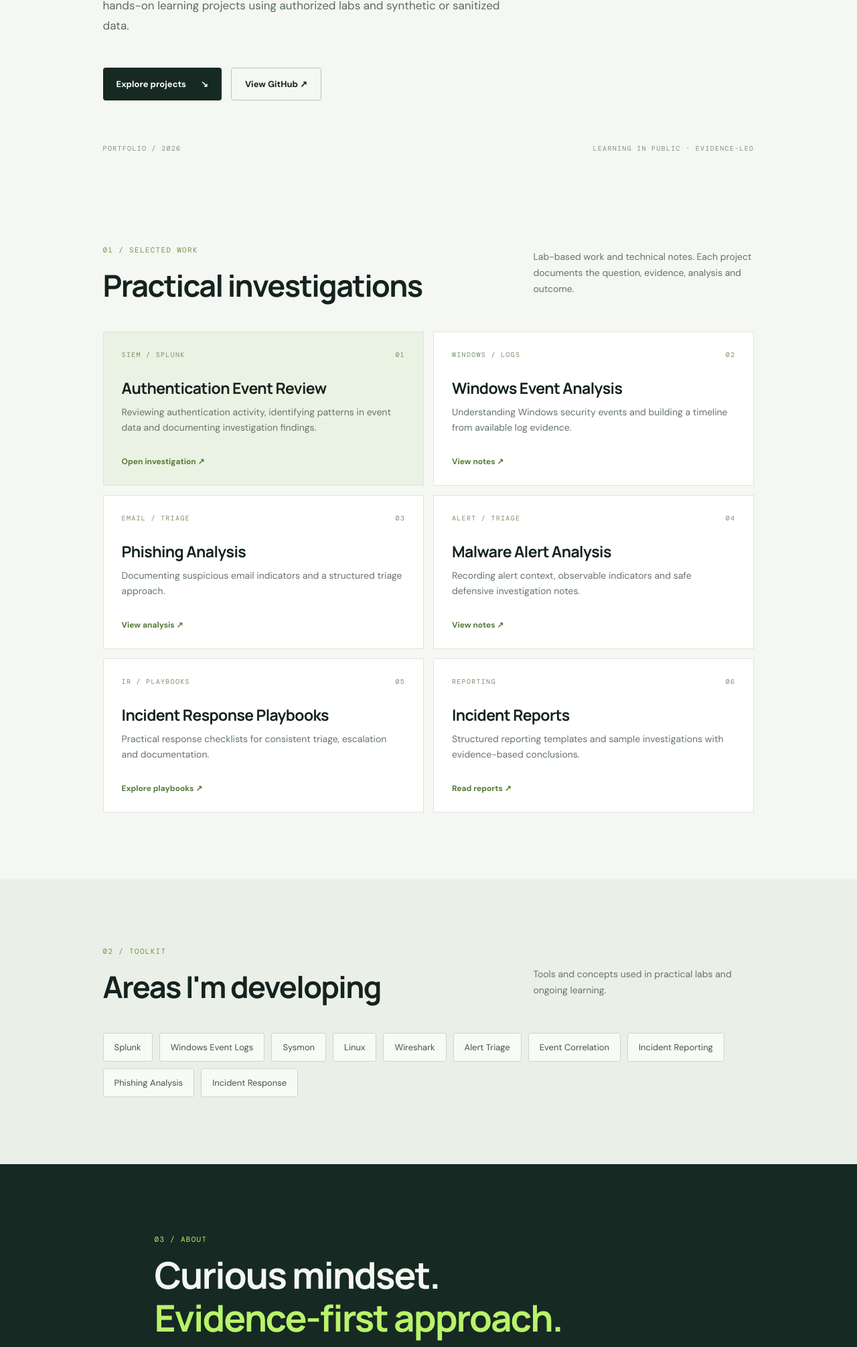
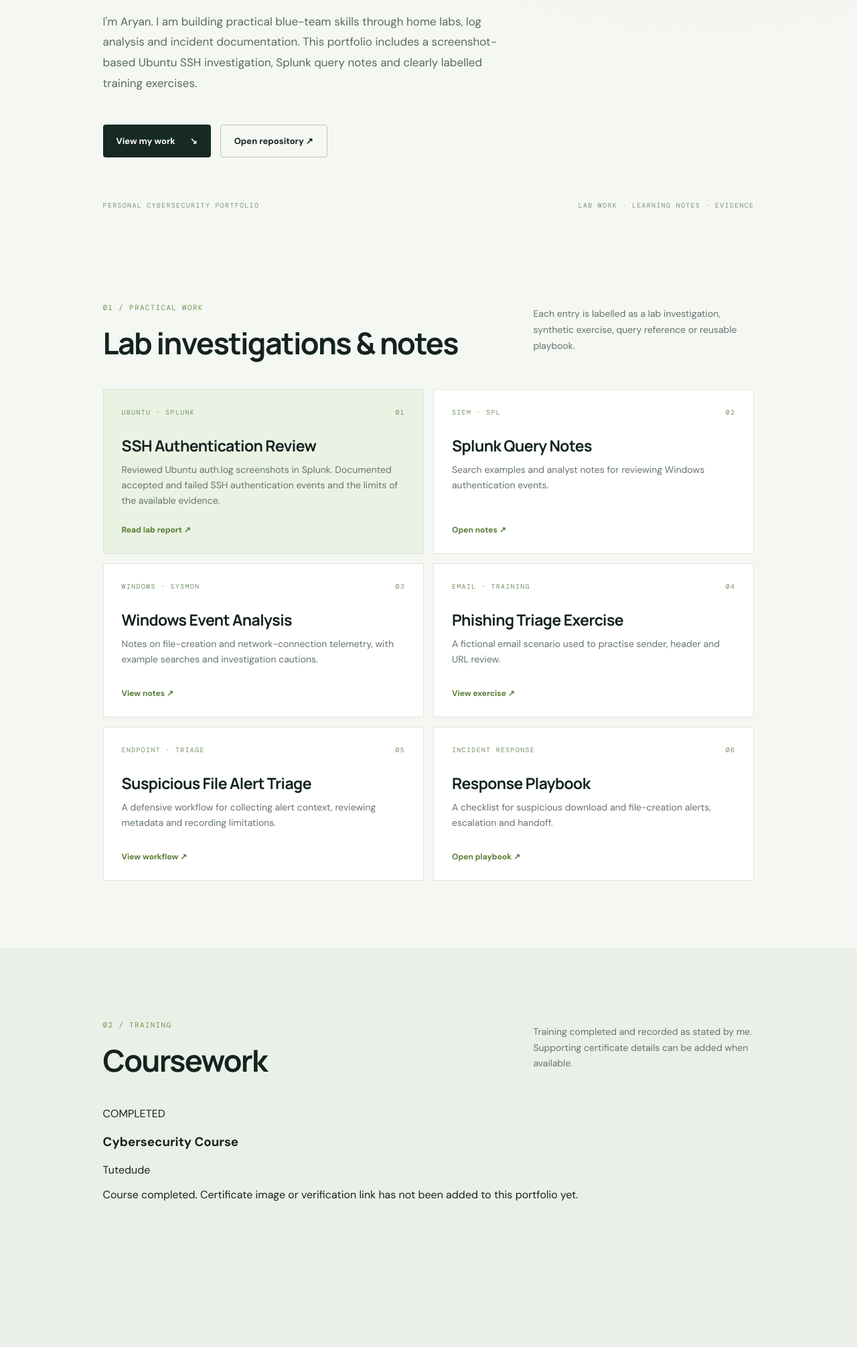
Before and after one commit to sokhendearyan85-crypto/SOC-Analyst-Portfolio, a plain HTML site: page index.html in a window 1280 px wide. Shown: the part 510-2521 px from the top of the page at 67% size. Drawn offline with nearby package versions, Linux system fonts and the light colour scheme.

Commit message:
Update portfolio site with real lab report and Tutedude course

```diff
--- a/index.html
+++ b/index.html
@@ -3,94 +3,103 @@
 <head>
   <meta charset="utf-8">
   <meta name="viewport" content="width=device-width, initial-scale=1">
-  <meta name="description" content="Aryan's cybersecurity portfolio: SOC investigations, Splunk, Windows event analysis, phishing triage and incident response documentation.">
-  <title>Aryan | SOC & Blue Team Portfolio</title>
+  <meta name="description" content="Aryan's cybersecurity portfolio: SOC lab investigations, Splunk, Ubuntu authentication logs, Windows event analysis and incident response notes.">
+  <title>Aryan | Cybersecurity & SOC Portfolio</title>
   <link rel="stylesheet" href="styles.css">
 </head>
 <body>
   <header class="topbar">
     <a class="brand" href="#home">ARYAN<span>.</span></a>
     <nav aria-label="Main navigation">
-      <a href="#work">Projects</a>
+      <a href="#work">Work</a>
+      <a href="#training">Training</a>
       <a href="#skills">Skills</a>
       <a href="#about">About</a>
-      <a class="nav-cta" href="https://github.com/sokhendearyan85-crypto/SOC-Analyst-Portfolio">GitHub ↗</a>
+      <a class="nav-cta" href="https://github.com/sokhendearyan85-crypto">GitHub ↗</a>
     </nav>
   </header>
-
   <main>
     <section class="hero" id="home">
-      <div class="eyebrow"><span class="pulse"></span> CYBERSECURITY • SOC • BLUE TEAM</div>
-      <h1>Investigating alerts.<br><em>Making security</em> clearer.</h1>
-      <p class="intro">I'm Aryan, an aspiring SOC analyst focused on security event analysis, threat investigation and clear incident documentation. This portfolio showcases hands-on learning projects using authorized labs and synthetic or sanitized data.</p>
+      <div class="eyebrow"><span class="pulse"></span> CYBERSECURITY · SOC · BLUE TEAM</div>
+      <h1>Learning by<br><em>investigating the evidence.</em></h1>
+      <p class="intro">I'm Aryan. I am building practical blue-team skills through home labs, log analysis and incident documentation. This portfolio includes a screenshot-based Ubuntu SSH investigation, Splunk query notes and clearly labelled training exercises.</p>
       <div class="actions">
-        <a class="button primary" href="#work">Explore projects <span>↘</span></a>
-        <a class="button secondary" href="https://github.com/sokhendearyan85-crypto">View GitHub ↗</a>
+        <a class="button primary" href="#work">View my work <span>↘</span></a>
+        <a class="button secondary" href="https://github.com/sokhendearyan85-crypto/SOC-Analyst-Portfolio">Open repository ↗</a>
       </div>
-      <div class="hero-foot"><span>PORTFOLIO / 2026</span><span>LEARNING IN PUBLIC · EVIDENCE-LED</span></div>
+      <div class="hero-foot"><span>PERSONAL CYBERSECURITY PORTFOLIO</span><span>LAB WORK · LEARNING NOTES · EVIDENCE</span></div>
     </section>
 
     <section class="section" id="work">
-      <div class="section-head"><div><div class="kicker">01 / SELECTED WORK</div><h2>Practical investigations</h2></div><p>Lab-based work and technical notes. Each project documents the question, evidence, analysis and outcome.</p></div>
+      <div class="section-head"><div><div class="kicker">01 / PRACTICAL WORK</div><h2>Lab investigations & notes</h2></div><p>Each entry is labelled as a lab investigation, synthetic exercise, query reference or reusable playbook.</p></div>
       <div class="project-grid">
-        <a class="project featured" href="https://github.com/sokhendearyan85-crypto/SOC-Analyst-Portfolio/tree/main/splunk-investigations">
-          <div class="project-meta"><span>SIEM / SPLUNK</span><span>01</span></div>
-          <h3>Authentication Event Review</h3>
-          <p>Reviewing authentication activity, identifying patterns in event data and documenting investigation findings.</p>
-          <span class="project-link">Open investigation ↗</span>
+        <a class="project featured" href="incident-reports/ubuntu-ssh-authentication-review.md">
+          <div class="project-meta"><span>UBUNTU · SPLUNK</span><span>01</span></div>
+          <h3>SSH Authentication Review</h3>
+          <p>Reviewed Ubuntu auth.log screenshots in Splunk. Documented accepted and failed SSH authentication events and the limits of the available evidence.</p>
+          <span class="project-link">Read lab report ↗</span>
         </a>
-        <a class="project" href="https://github.com/sokhendearyan85-crypto/SOC-Analyst-Portfolio/tree/main/windows-event-analysis">
-          <div class="project-meta"><span>WINDOWS / LOGS</span><span>02</span></div>
+        <a class="project" href="splunk-investigations/">
+          <div class="project-meta"><span>SIEM · SPL</span><span>02</span></div>
+          <h3>Splunk Query Notes</h3>
+          <p>Search examples and analyst notes for reviewing Windows authentication events.</p>
+          <span class="project-link">Open notes ↗</span>
+        </a>
+        <a class="project" href="windows-event-analysis/">
+          <div class="project-meta"><span>WINDOWS · SYSMON</span><span>03</span></div>
           <h3>Windows Event Analysis</h3>
-          <p>Understanding Windows security events and building a timeline from available log evidence.</p>
+          <p>Notes on file-creation and network-connection telemetry, with example searches and investigation cautions.</p>
           <span class="project-link">View notes ↗</span>
         </a>
-        <a class="project" href="https://github.com/sokhendearyan85-crypto/SOC-Analyst-Portfolio/tree/main/phishing-analysis">
-          <div class="project-meta"><span>EMAIL / TRIAGE</span><span>03</span></div>
-          <h3>Phishing Analysis</h3>
-          <p>Documenting suspicious email indicators and a structured triage approach.</p>
-          <span class="project-link">View analysis ↗</span>
+        <a class="project" href="phishing-analysis/">
+          <div class="project-meta"><span>EMAIL · TRAINING</span><span>04</span></div>
+          <h3>Phishing Triage Exercise</h3>
+          <p>A fictional email scenario used to practise sender, header and URL review.</p>
+          <span class="project-link">View exercise ↗</span>
         </a>
-        <a class="project" href="https://github.com/sokhendearyan85-crypto/SOC-Analyst-Portfolio/tree/main/malware-analysis">
-          <div class="project-meta"><span>ALERT / TRIAGE</span><span>04</span></div>
-          <h3>Malware Alert Analysis</h3>
-          <p>Recording alert context, observable indicators and safe defensive investigation notes.</p>
-          <span class="project-link">View notes ↗</span>
+        <a class="project" href="malware-analysis/">
+          <div class="project-meta"><span>ENDPOINT · TRIAGE</span><span>05</span></div>
+          <h3>Suspicious File Alert Triage</h3>
+          <p>A defensive workflow for collecting alert context, reviewing metadata and recording limitations.</p>
+          <span class="project-link">View workflow ↗</span>
         </a>
-        <a class="project" href="https://github.com/sokhendearyan85-crypto/SOC-Analyst-Portfolio/tree/main/playbooks">
-          <div class="project-meta"><span>IR / PLAYBOOKS</span><span>05</span></div>
-          <h3>Incident Response Playbooks</h3>
-          <p>Practical response checklists for consistent triage, escalation and documentation.</p>
-          <span class="project-link">Explore playbooks ↗</span>
-        </a>
-        <a class="project" href="https://github.com/sokhendearyan85-crypto/SOC-Analyst-Portfolio/tree/main/incident-reports">
-          <div class="project-meta"><span>REPORTING</span><span>06</span></div>
-          <h3>Incident Reports</h3>
-          <p>Structured reporting templates and sample investigations with evidence-based conclusions.</p>
-          <span class="project-link">Read reports ↗</span>
+        <a class="project" href="playbooks/">
+          <div class="project-meta"><span>INCIDENT RESPONSE</span><span>06</span></div>
+          <h3>Response Playbook</h3>
+          <p>A checklist for suspicious download and file-creation alerts, escalation and handoff.</p>
+          <span class="project-link">Open playbook ↗</span>
         </a>
       </div>
     </section>
 
+    <section class="skills-section" id="training">
+      <div class="section-head"><div><div class="kicker">02 / TRAINING</div><h2>Coursework</h2></div><p>Training completed and recorded as stated by me. Supporting certificate details can be added when available.</p></div>
+      <div class="training-card">
+        <div class="training-label">COMPLETED</div>
+        <h3>Cybersecurity Course</h3>
+        <p class="training-provider">Tutedude</p>
+        <p>Course completed. Certificate image or verification link has not been added to this portfolio yet.</p>
+      </div>
+    </section>
+
     <section class="skills-section" id="skills">
-      <div class="section-head"><div><div class="kicker">02 / TOOLKIT</div><h2>Areas I'm developing</h2></div><p>Tools and concepts used in practical labs and ongoing learning.</p></div>
-      <div class="skill-list"><span>Splunk</span><span>Windows Event Logs</span><span>Sysmon</span><span>Linux</span><span>Wireshark</span><span>Alert Triage</span><span>Event Correlation</span><span>Incident Reporting</span><span>Phishing Analysis</span><span>Incident Response</span></div>
+      <div class="section-head"><div><div class="kicker">03 / TOOLKIT</div><h2>Tools & topics</h2></div><p>Areas I have practised or studied through labs and coursework.</p></div>
+      <div class="skill-list"><span>Splunk Enterprise</span><span>SPL</span><span>Ubuntu</span><span>Linux auth.log</span><span>Windows Event Logs</span><span>Sysmon</span><span>Wireshark</span><span>SSH</span><span>Alert Triage</span><span>Incident Reporting</span></div>
     </section>
 
     <section class="about" id="about">
-      <div class="kicker">03 / ABOUT</div>
-      <h2>Curious mindset.<br><em>Evidence-first approach.</em></h2>
-      <p>I'm building practical blue-team skills through controlled labs, log analysis and structured reporting. I value clear communication, careful validation and documenting what the available evidence does — and does not — show.</p>
-      <a class="text-link" href="https://github.com/sokhendearyan85-crypto/SOC-Analyst-Portfolio">See the full repository ↗</a>
+      <div class="kicker">04 / ABOUT</div>
+      <h2>Understand the event.<br><em>Show the evidence.</em></h2>
+      <p>I am interested in SOC and blue-team work. When I document an investigation, I try to separate what the logs actually show from what still needs validation. My portfolio includes home-lab evidence as well as fictional practice scenarios, each labelled clearly.</p>
+      <a class="text-link" href="https://github.com/sokhendearyan85-crypto">See my GitHub profile ↗</a>
     </section>
-
     <section class="contact">
-      <div class="kicker">LET'S CONNECT</div>
-      <h2>Have a project or a question?</h2>
-      <p>For collaboration or entry-level opportunities, connect through GitHub.</p>
-      <a class="button primary" href="https://github.com/sokhendearyan85-crypto">Connect on GitHub ↗</a>
+      <div class="kicker">CONTACT</div>
+      <h2>Connect with me</h2>
+      <p>For cybersecurity learning, collaboration and entry-level opportunities.</p>
+      <a class="button primary" href="https://github.com/sokhendearyan85-crypto">GitHub profile ↗</a>
     </section>
   </main>
-  <footer><span>© 2026 ARYAN</span><span>Built with care · Updated as projects grow</span><a href="#home">BACK TO TOP ↑</a></footer>
+  <footer><span>ARYAN · CYBERSECURITY PORTFOLIO</span><span>Updated as I complete more lab work</span><a href="#home">BACK TO TOP ↑</a></footer>
 </body>
 </html>
```
